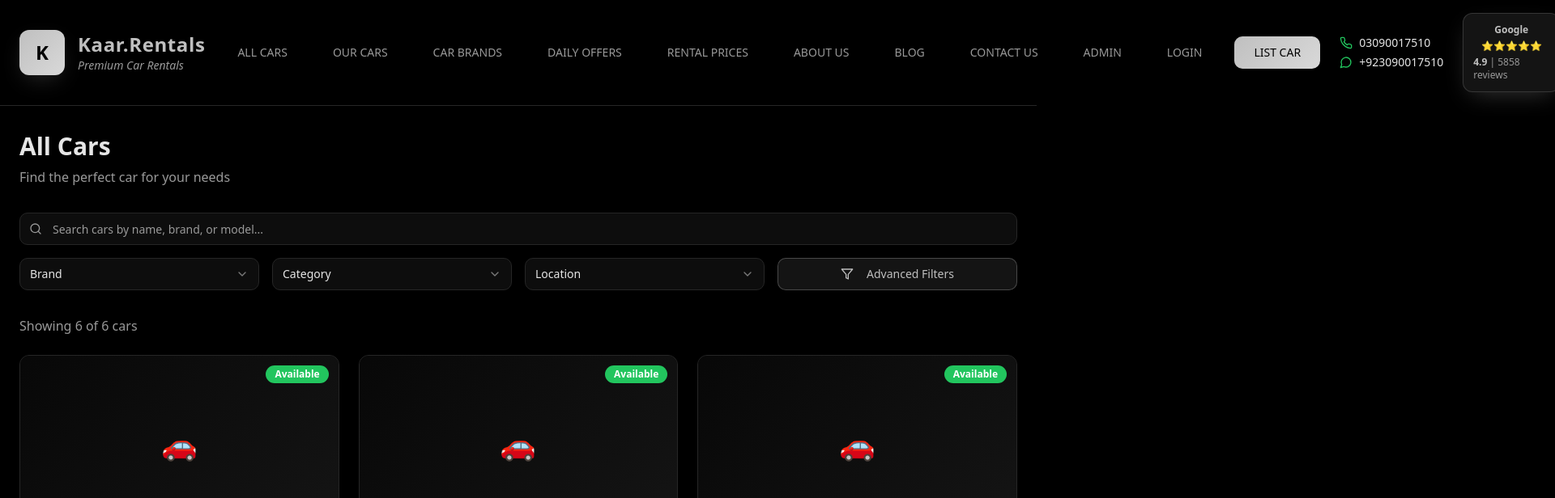
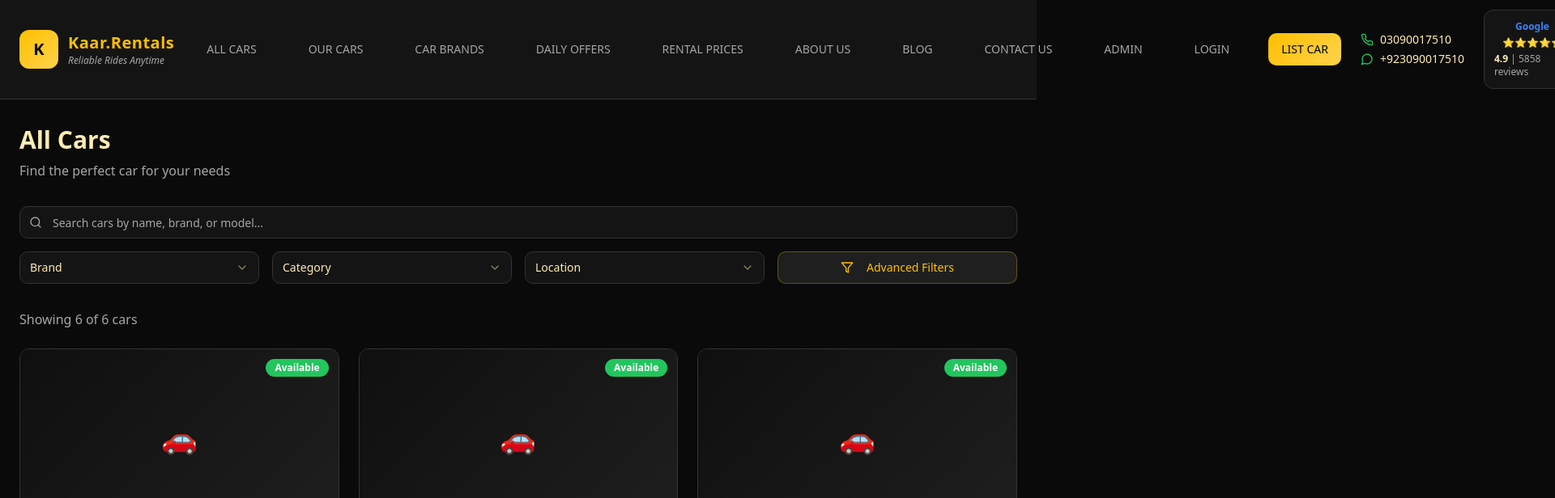
Before and after one commit to Shahzaib20004/theme-weaver-hub, a React (Vite) app: page /cars in a window 1280 px wide. Shown: the top 616 px of the page at 81% size, 1920 px wide, since content can reach past the window. Built offline with nearby package versions, Linux system fonts and the light colour scheme.

Commit message:
Reverted to commit 28801bf66b37f1b6d98a69600a1db4838d3e77ad

```diff
--- a/src/components/Header.tsx
+++ b/src/components/Header.tsx
@@ -4,46 +4,46 @@ import { Link } from "react-router-dom";
 
 const Header = () => {
   return (
-    <header className="bg-black border-b border-silver/20 shadow-elegant">
-      <div className="max-w-7xl mx-auto px-6 py-4">
+    <header className="bg-dark-surface border-b border-border">
+      <div className="max-w-7xl mx-auto px-6 py-3">
         <div className="flex items-center justify-between gap-6">
           {/* Logo Section */}
           <div className="flex-shrink-0">
-            <div className="flex items-center gap-4">
-              <div className="w-14 h-14 bg-gradient-silver rounded-xl flex items-center justify-center text-black font-bold text-2xl shadow-silver">
+            <div className="flex items-center gap-3">
+              <div className="w-12 h-12 bg-gradient-gold rounded-lg flex items-center justify-center text-primary-foreground font-bold text-xl">
                 K
               </div>
               <div className="flex flex-col">
-                <h1 className="text-2xl font-bold text-silver tracking-wide">
+                <h1 className="text-xl font-bold text-gold tracking-wide">
                   Kaar.Rentals
                 </h1>
-                <p className="text-sm text-silver-dark italic">
-                  Premium Car Rentals
+                <p className="text-xs text-text-secondary italic">
+                  Reliable Rides Anytime
                 </p>
               </div>
             </div>
           </div>
 
           {/* Navigation */}
-          <nav className="hidden lg:flex items-center gap-6">
+          <nav className="hidden lg:flex items-center gap-8">
             <Link to="/cars">
-              <Button variant="nav" className="text-sm font-medium hover:text-silver">ALL CARS</Button>
+              <Button variant="nav" className="text-sm font-medium">ALL CARS</Button>
             </Link>
-            <Button variant="nav" className="text-sm font-medium hover:text-silver">OUR CARS</Button>
-            <Button variant="nav" className="text-sm font-medium hover:text-silver">CAR BRANDS</Button>
-            <Button variant="nav" className="text-sm font-medium hover:text-silver">DAILY OFFERS</Button>
-            <Button variant="nav" className="text-sm font-medium hover:text-silver">RENTAL PRICES</Button>
-            <Button variant="nav" className="text-sm font-medium hover:text-silver">ABOUT US</Button>
-            <Button variant="nav" className="text-sm font-medium hover:text-silver">BLOG</Button>
-            <Button variant="nav" className="text-sm font-medium hover:text-silver">CONTACT US</Button>
+            <Button variant="nav" className="text-sm font-medium">OUR CARS</Button>
+            <Button variant="nav" className="text-sm font-medium">CAR BRANDS</Button>
+            <Button variant="nav" className="text-sm font-medium">DAILY OFFERS</Button>
+            <Button variant="nav" className="text-sm font-medium">RENTAL PRICES</Button>
+            <Button variant="nav" className="text-sm font-medium">ABOUT US</Button>
+            <Button variant="nav" className="text-sm font-medium">BLOG</Button>
+            <Button variant="nav" className="text-sm font-medium">CONTACT US</Button>
             <Link to="/admin">
-              <Button variant="nav" className="text-sm font-medium hover:text-silver">ADMIN</Button>
+              <Button variant="nav" className="text-sm font-medium">ADMIN</Button>
             </Link>
             <Link to="/login">
-              <Button variant="nav" className="text-sm font-medium hover:text-silver">LOGIN</Button>
+              <Button variant="nav" className="text-sm font-medium">LOGIN</Button>
             </Link>
             <Link to="/add-car">
-              <Button variant="premium" className="text-sm font-medium px-6">LIST CAR</Button>
+              <Button variant="premium" className="text-sm font-medium">LIST CAR</Button>
             </Link>
           </nav>
 
@@ -62,12 +62,12 @@ const Header = () => {
             </div>
 
             {/* Google Reviews */}
-            <div className="hidden md:flex flex-col items-center gap-1 bg-dark-elevated p-3 rounded-lg min-w-[120px] border border-silver/20 shadow-silver">
-              <div className="text-xs font-bold text-silver">Google</div>
-              <div className="text-xs text-yellow-400">⭐⭐⭐⭐⭐</div>
-              <div className="text-xs text-silver">
+            <div className="hidden md:flex flex-col items-center gap-1 bg-card p-3 rounded-lg min-w-[120px] border border-border">
+              <div className="text-xs font-bold text-blue-500">Google</div>
+              <div className="text-xs text-yellow-500">⭐⭐⭐⭐⭐</div>
+              <div className="text-xs text-card-foreground">
                 <span className="font-bold">4.9</span>
-                <span className="text-silver-dark"> | 5858 reviews</span>
+                <span className="text-muted-foreground"> | 5858 reviews</span>
               </div>
             </div>
 
--- a/src/components/ui/button.tsx
+++ b/src/components/ui/button.tsx
@@ -18,10 +18,10 @@ const buttonVariants = cva(
           "bg-secondary text-secondary-foreground hover:bg-secondary/80",
         ghost: "hover:bg-accent hover:text-accent-foreground",
         link: "text-primary underline-offset-4 hover:underline",
-        /* Black & Silver themed variants */
-        premium: "bg-gradient-silver text-primary-foreground hover:shadow-silver transform hover:-translate-y-0.5 font-semibold",
-        luxury: "bg-dark-elevated text-silver border border-silver/30 hover:bg-silver hover:text-primary-foreground hover:shadow-silver transform hover:-translate-y-0.5",
-        nav: "text-text-secondary hover:text-silver transition-colors duration-300",
+        /* Automotive themed variants */
+        premium: "bg-gradient-gold text-primary-foreground hover:shadow-gold transform hover:-translate-y-0.5 font-semibold",
+        luxury: "bg-dark-elevated text-gold border border-gold/30 hover:bg-gold hover:text-primary-foreground hover:shadow-gold transform hover:-translate-y-0.5",
+        nav: "text-text-secondary hover:text-gold transition-colors duration-300",
       },
       size: {
         default: "h-10 px-4 py-2",
--- a/src/index.css
+++ b/src/index.css
@@ -8,55 +8,55 @@ All colors MUST be HSL.
 
 @layer base {
   :root {
-    /* Black and Silver theme */
-    --background: 0 0% 0%;
-    --foreground: 0 0% 90%;
+    /* Dark automotive theme */
+    --background: 0 0% 4%;
+    --foreground: 45 100% 85%;
 
-    --card: 0 0% 5%;
-    --card-foreground: 0 0% 90%;
+    --card: 0 0% 8%;
+    --card-foreground: 45 100% 85%;
 
-    --popover: 0 0% 3%;
-    --popover-foreground: 0 0% 90%;
+    --popover: 0 0% 6%;
+    --popover-foreground: 45 100% 85%;
 
-    /* Silver luxury accents */
-    --primary: 0 0% 75%;
+    /* Golden luxury accents */
+    --primary: 45 100% 50%;
     --primary-foreground: 0 0% 0%;
 
-    --secondary: 0 0% 10%;
-    --secondary-foreground: 0 0% 90%;
+    --secondary: 0 0% 12%;
+    --secondary-foreground: 45 100% 85%;
 
-    --muted: 0 0% 8%;
-    --muted-foreground: 0 0% 60%;
+    --muted: 0 0% 10%;
+    --muted-foreground: 0 0% 65%;
 
-    --accent: 0 0% 80%;
+    --accent: 45 100% 65%;
     --accent-foreground: 0 0% 0%;
 
     --destructive: 0 84.2% 60.2%;
     --destructive-foreground: 210 40% 98%;
 
-    --border: 0 0% 15%;
-    --input: 0 0% 12%;
-    --ring: 0 0% 75%;
+    --border: 0 0% 20%;
+    --input: 0 0% 15%;
+    --ring: 45 100% 50%;
 
     --radius: 0.75rem;
 
-    /* Custom automotive colors - Black & Silver theme */
-    --silver: 0 0% 75%;
-    --silver-light: 0 0% 85%;
-    --silver-dark: 0 0% 60%;
-    --dark-surface: 0 0% 5%;
-    --dark-elevated: 0 0% 8%;
-    --text-primary: 0 0% 90%;
-    --text-secondary: 0 0% 60%;
+    /* Custom automotive colors */
+    --gold: 45 100% 50%;
+    --gold-light: 45 100% 65%;
+    --gold-dark: 45 100% 35%;
+    --dark-surface: 0 0% 8%;
+    --dark-elevated: 0 0% 12%;
+    --text-primary: 45 100% 85%;
+    --text-secondary: 0 0% 65%;
 
     /* Gradients */
-    --gradient-primary: linear-gradient(135deg, hsl(0 0% 3%) 0%, hsl(0 0% 8%) 100%);
-    --gradient-hero: linear-gradient(135deg, hsl(0 0% 0%) 0%, hsl(0 0% 5%) 50%, hsl(0 0% 15%) 100%);
-    --gradient-silver: linear-gradient(135deg, hsl(0 0% 75%) 0%, hsl(0 0% 85%) 100%);
+    --gradient-primary: linear-gradient(135deg, hsl(0 0% 6%) 0%, hsl(0 0% 12%) 100%);
+    --gradient-hero: linear-gradient(135deg, hsl(0 0% 4%) 0%, hsl(0 0% 8%) 50%, hsl(45 100% 15%) 100%);
+    --gradient-gold: linear-gradient(135deg, hsl(45 100% 50%) 0%, hsl(45 100% 65%) 100%);
 
     /* Shadows */
-    --shadow-elegant: 0 20px 40px -12px hsl(0 0% 0% / 0.8);
-    --shadow-silver: 0 10px 30px -10px hsl(0 0% 75% / 0.3);
+    --shadow-elegant: 0 20px 40px -12px hsl(0 0% 0% / 0.5);
+    --shadow-gold: 0 10px 30px -10px hsl(45 100% 50% / 0.3);
 
     /* Animations */
     --transition-smooth: all 0.3s cubic-bezier(0.4, 0, 0.2, 1);
--- a/tailwind.config.ts
+++ b/tailwind.config.ts
@@ -62,10 +62,10 @@ export default {
 					border: 'hsl(var(--sidebar-border))',
 					ring: 'hsl(var(--sidebar-ring))'
 				},
-				/* Custom automotive theme colors - Black & Silver */
-				silver: 'hsl(var(--silver))',
-				'silver-light': 'hsl(var(--silver-light))',
-				'silver-dark': 'hsl(var(--silver-dark))',
+				/* Custom automotive theme colors */
+				gold: 'hsl(var(--gold))',
+				'gold-light': 'hsl(var(--gold-light))',
+				'gold-dark': 'hsl(var(--gold-dark))',
 				'dark-surface': 'hsl(var(--dark-surface))',
 				'dark-elevated': 'hsl(var(--dark-elevated))',
 				'text-primary': 'hsl(var(--text-primary))',
@@ -74,11 +74,11 @@ export default {
 			backgroundImage: {
 				'gradient-primary': 'var(--gradient-primary)',
 				'gradient-hero': 'var(--gradient-hero)',
-				'gradient-silver': 'var(--gradient-silver)'
+				'gradient-gold': 'var(--gradient-gold)'
 			},
 			boxShadow: {
 				'elegant': 'var(--shadow-elegant)',
-				'silver': 'var(--shadow-silver)'
+				'gold': 'var(--shadow-gold)'
 			},
 			transitionTimingFunction: {
 				'smooth': 'var(--transition-smooth)'
```
